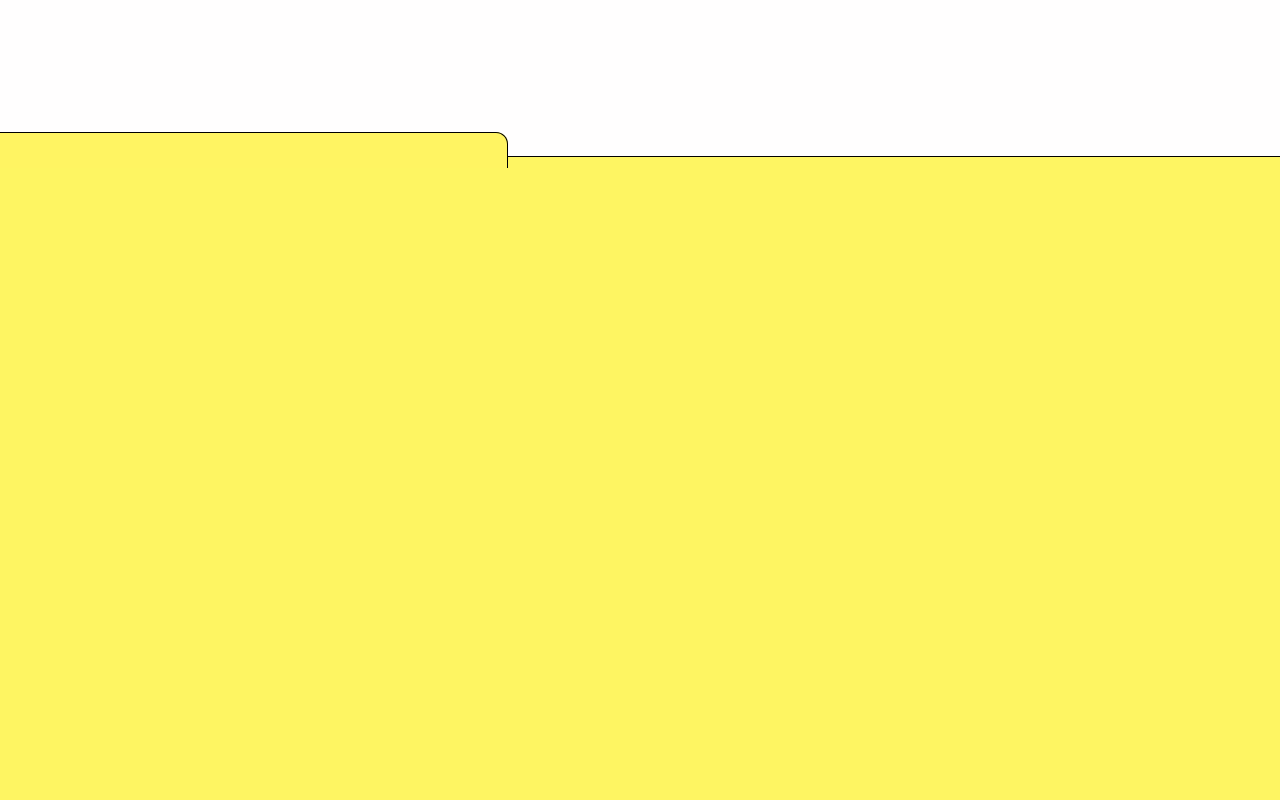
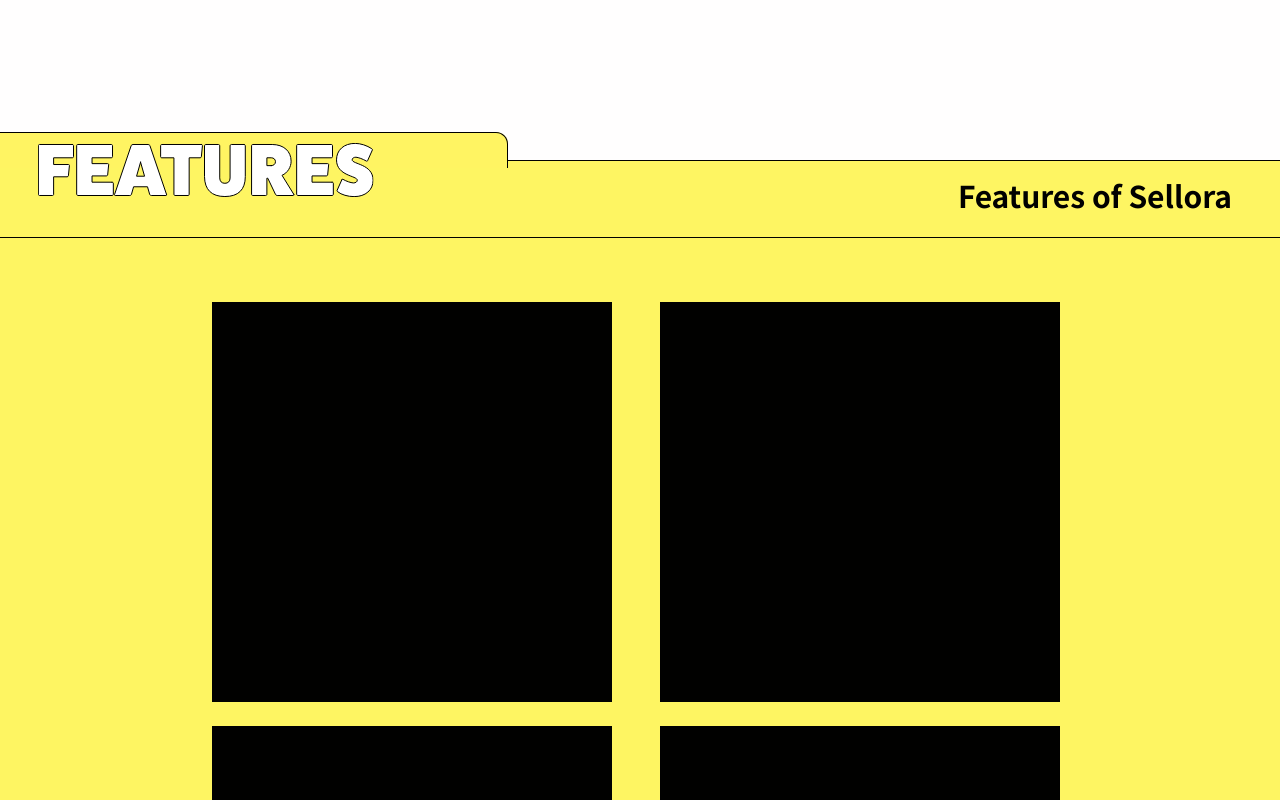
Before and after one commit to sayeed-dev-07/sellora, a Next.js app: page / in a window 1280 px wide. Shown: the part 1660-2460 px from the top of the page. Built offline with nearby package versions, Linux system fonts and the light colour scheme.

Commit message:
working one the feature section

```diff
--- a/components/FeatureSection/Feature.tsx
+++ b/components/FeatureSection/Feature.tsx
@@ -1,9 +1,21 @@
+import Image from 'next/image';
 import React from 'react';
 
 const Feature = () => {
     return (
-        <div>
-            <div className='-mb-3'>
+        <div className='relative'>
+
+            <div className='w-[50%] z-60 absolute left-[3%] top-[1%] sm:w-fit '>
+                <Image
+                    src="/svg/feature.svg"
+                    alt="Feature Image"
+                    width={500}
+                    height={500}
+                    className='w-full h-auto'
+                />
+            </div>
+
+            <div className='-mb-3 relative z-50 md:-mb-2'>
                 <svg
                     xmlns="http://www.w3.org/2000/svg"
                     width={527}
@@ -43,10 +55,39 @@ const Feature = () => {
                         <path d="M507 16H527V36H519C512.373 36 507 30.6274 507 24V16Z" />
                     </mask>
                 </svg>
+            </div>
 
+            {/* Added relative positioning here to anchor the absolute mobile text */}
+            <div className='min-h-screen w-full bg-secondary border-t relative '>
 
+                {/* top part  */}
+                <div className='pt-[10%] md:pt-0 '>
+                    {/* Replaced standard div with a responsive absolute/static layout */}
+                    <div className='
+                        absolute right-0 top-0 h-full w-10 border-l border-black flex justify-center pt-[10%] z-10
+                        md:static md:h-auto md:w-full md:border-none md:flex md:items-center md:justify-end  lg:px-12 md:px-6 px-2 md:pt-0
+                    '>
+                        <h3 className='
+                            [writing-mode:vertical-rl] text-sm tracking-widest
+                            md:[writing-mode:horizontal-tb] md:text-2xl lg:text-3xl md:tracking-normal
+                            font-noto font-bold mt-4 md:mt-4
+                        '>
+                            Features of Sellora
+                        </h3>
                     </div>
-            <div className='min-h-screen  w-full bg-secondary border-t'>
+
+                    {/* Hidden horizontal line on mobile, visible on desktop */}
+                    <div className='w-full border-b mt-6 hidden md:block'></div>
+                </div>
+
+                {/* bottom part  */}
+                {/* Added `pr-12 md:pr-4` so the boxes don't slide underneath the vertical text bar on mobile */}
+                <div className='flex items-center px-2 pr-12 md:pr-4 py-[5%] border-t md:border-t-0 flex-wrap gap-y-6 justify-center gap-x-12'>
+                    <div className="box h-[400px] w-[400px] bg-background border border-black/10"></div>
+                    <div className="box h-[400px] w-[400px] bg-background border border-black/10"></div>
+                    <div className="box h-[400px] w-[400px] bg-background border border-black/10"></div>
+                    <div className="box h-[400px] w-[400px] bg-background border border-black/10"></div>
+                </div>
 
             </div>
         </div>
```
Lines whose indentation alone changed are shown as unchanged.
